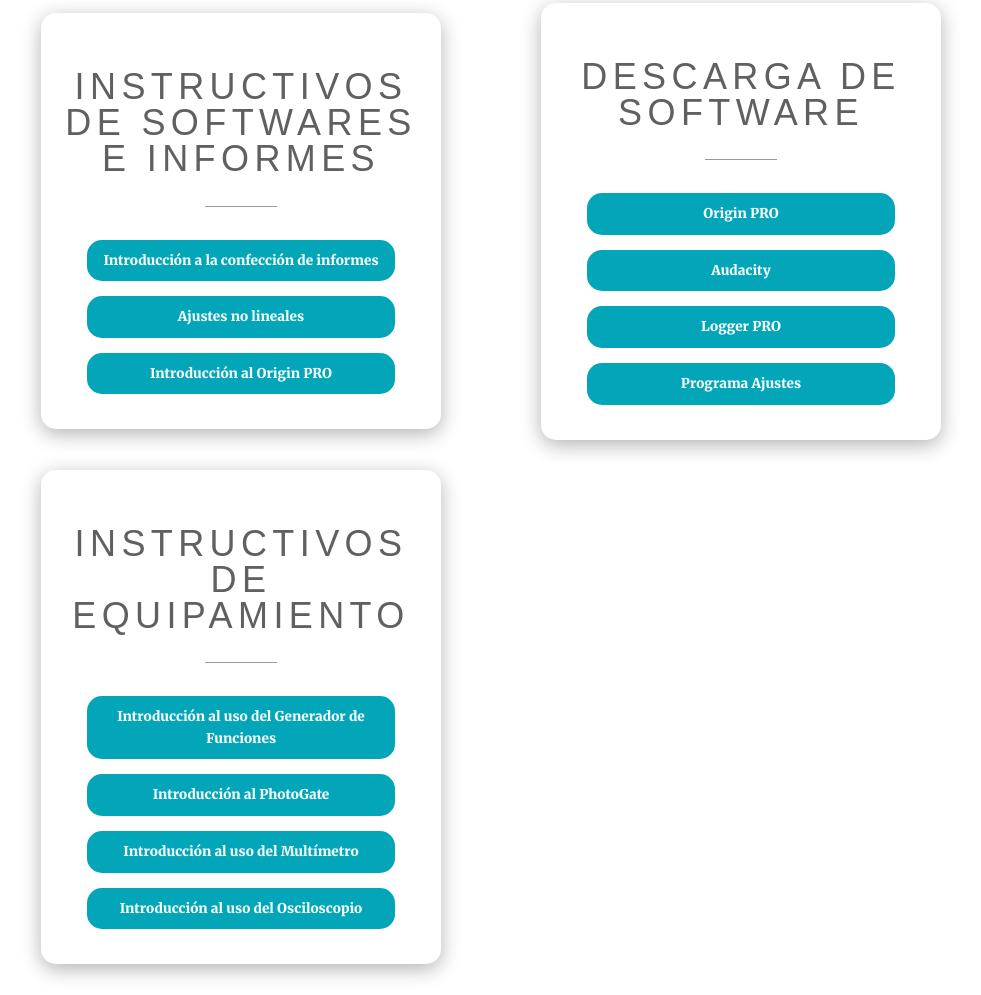
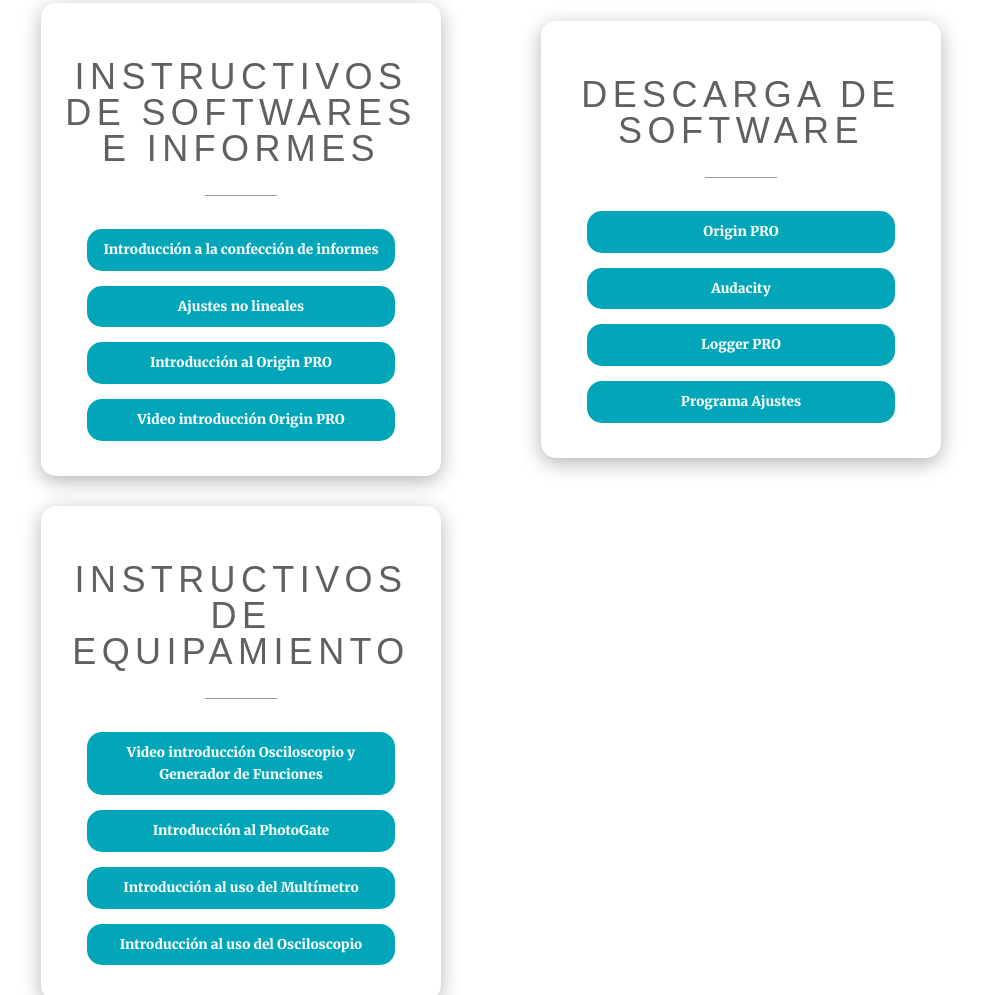
Before and after one commit to WeeBep/labfis, a website: page instructivos.html in a window 1280 px wide. Shown: the part 253-1248 px from the top of the page, without its empty margins (149-1130 px from the left). Drawn offline with Linux system fonts and the light colour scheme; a web font is replaced by a local one.

Commit message:
Intructivos actualizado

```diff
--- a/instructivos.html
+++ b/instructivos.html
@@ -108,6 +108,11 @@
             target="_blank"
             >Introducción al Origin PRO</a
           >
+          <a
+            href="https://www.youtube.com/playlist?list=PLXBHVa-Ht0yHKESv0LJTbw6CBVg_H_R5y"
+            target="_blank"
+            >Video introducción Origin PRO</a
+          >
         </div>
         <div class="practica">
           <h2 class="about-subtitle">Descarga de software</h2>
@@ -135,7 +140,7 @@
         <div class="practica">
           <h2 class="about-subtitle">Instructivos de equipamiento</h2>
           <a href="https://youtu.be/aUpXQFYyCO8" target="_blank"
-            >Introducción al uso del Generador de Funciones</a
+            >Video introducción Osciloscopio y Generador de Funciones</a
           >
           <a
             href="https://drive.google.com/open?id=0Bzz0Sudfm5QNYU5wN2JtZDJCMlE"
```
